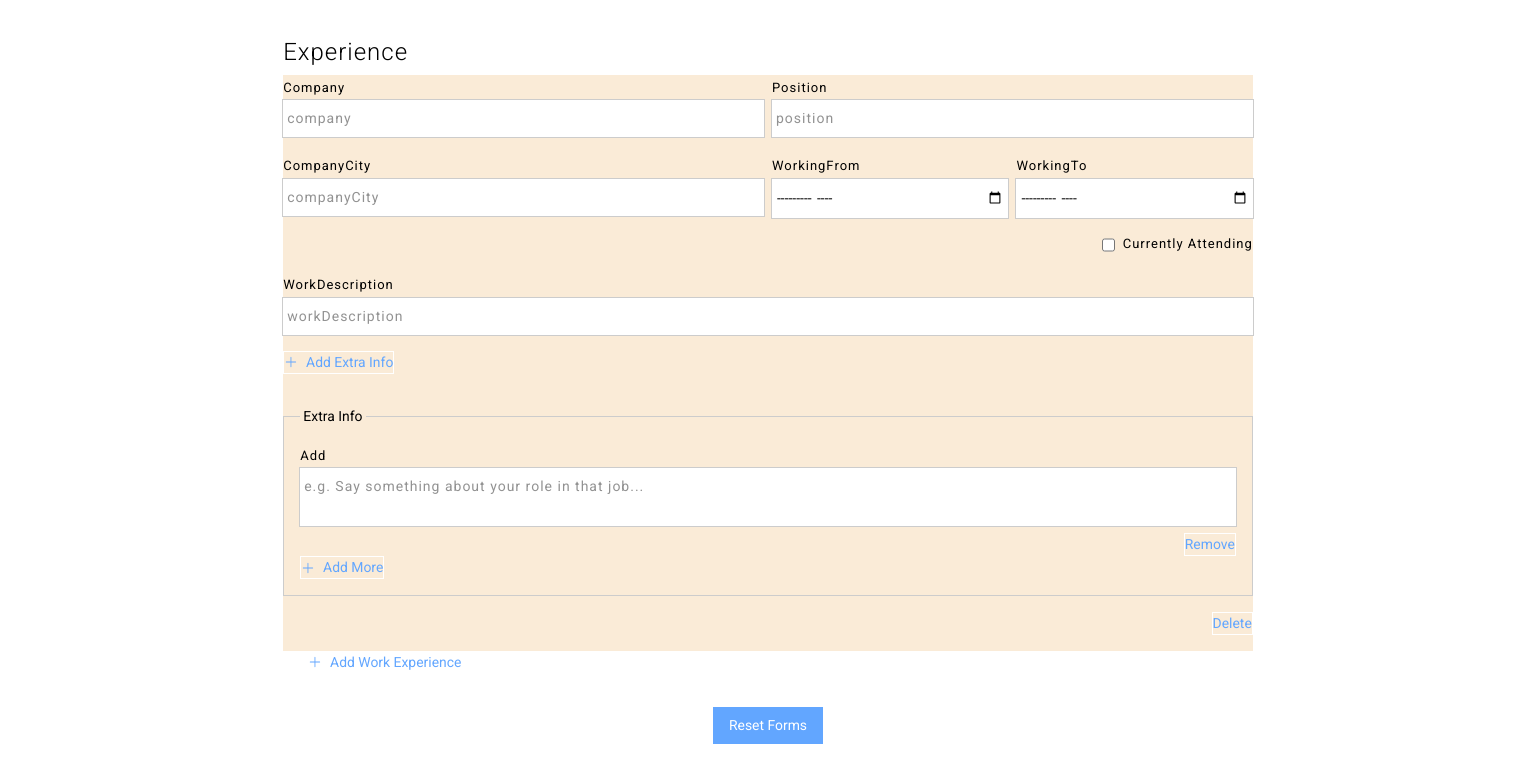
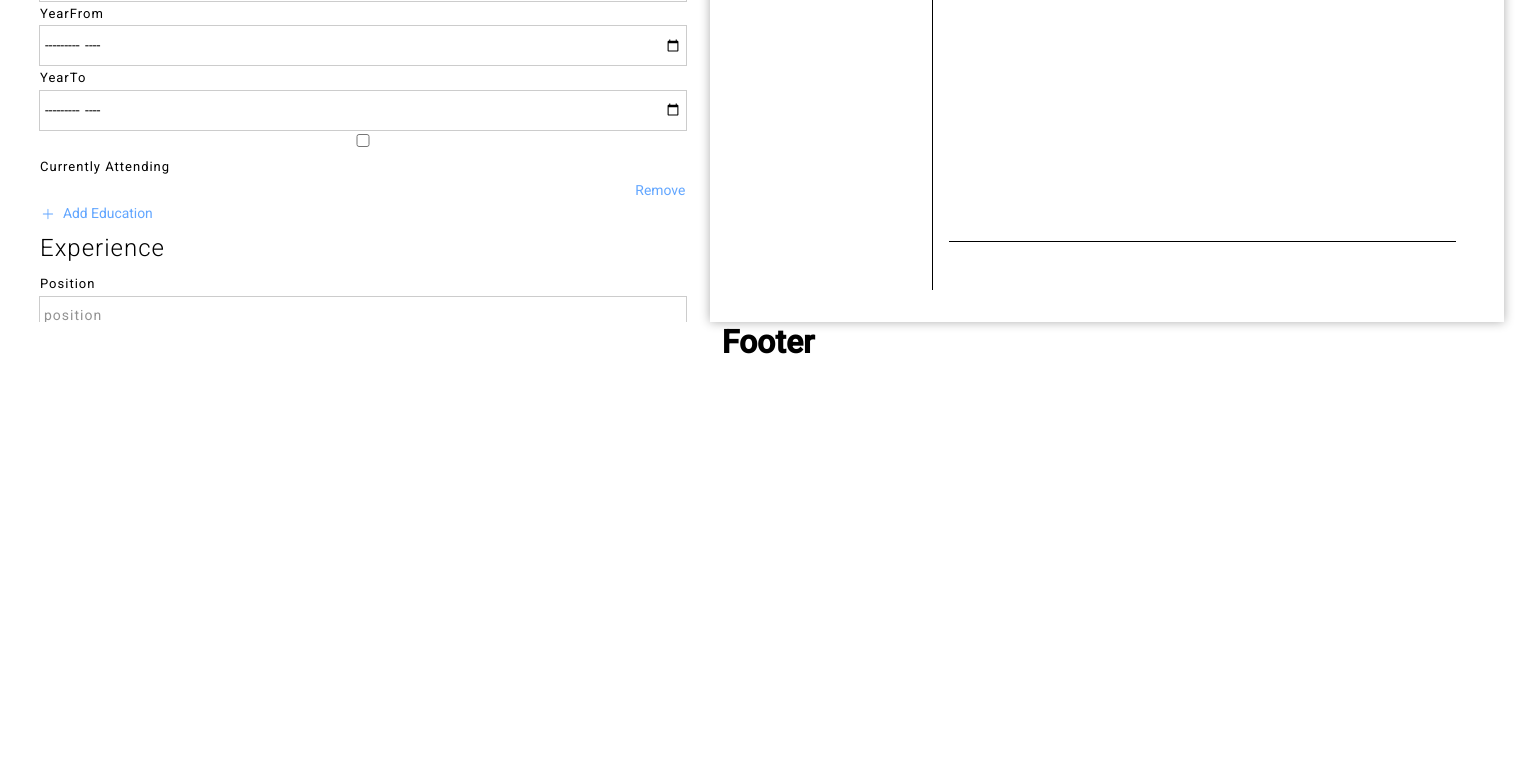
Before and after one commit to anmaras/cv-project, a React (Create React App) app: page /education in a window 1536 px wide. Shown: the part 860-1644 px from the top of the page. After the commit the page ends 1222 px from the top, so only its background shows below. Built offline with nearby package versions, Linux system fonts and the light colour scheme.

Commit message:
style update

```diff
--- a/src/Components/Cv/Cv.module.css
+++ b/src/Components/Cv/Cv.module.css
@@ -16,7 +16,7 @@
   .cv {
     aspect-ratio: 7937 /11225;
     box-shadow: 1px 1px 1px 10px solid black;
-    scale: 0.8;
+    /* scale: 0.8; */
   }
 
   .cv-main {
--- a/src/Components/Form/Form.module.css
+++ b/src/Components/Form/Form.module.css
@@ -1,10 +1,11 @@
 /* main forms container */
 .forms-container {
+  width: 100%;
+  height: 1122px;
+  max-width: 800px;
+  display: grid;
+  padding-inline: 0.5rem;
   overflow: auto;
-  display: grid;
-  align-content: space-between;
-  gap: 2rem;
-  padding-inline: 0.5rem;
 }
 
 .form-title {
@@ -17,15 +18,14 @@
 .listItem-form-wrapper {
   display: flex;
   flex-direction: column;
-  background-color: antiquewhite;
 }
 
-.form {
+.listItem-form {
   display: grid;
-  gap: 1rem;
+  gap: 0.5rem;
 }
 
-.form div:has(input[type='checkbox']) {
+.listItem-form div:has(input[type='checkbox']) {
   display: grid;
   grid-auto-flow: column;
   justify-content: right;
@@ -33,24 +33,37 @@
 }
 
 /* select the label when the checkbox is checked or when is not change the color */
-.form div:has(input[type='checkbox']:checked) > label {
+.listItem-form div:has(input[type='checkbox']:checked) > label {
   color: var(--darker-blue-color);
 }
-.form div:has(input[type='checkbox']:not(:checked)) > label {
+.listItem-form div:has(input[type='checkbox']:not(:checked)) > label {
   color: inherit;
 }
 
 /* delete education form button */
 .delete-education-btn,
 .delete-experience-btn {
-  width: fit-content;
   align-self: flex-end;
-  margin-block: 1rem;
 }
 
 .add-education-btn,
 .add-exp-btn {
-  margin-left: 1.5rem;
+  /* margin-left: 1.5rem; */
+}
+
+.reset-form-btn {
+  margin: auto;
+  margin-top: 1rem;
+}
+
+.link-btn-container {
+  display: grid;
+  grid-auto-flow: column;
+  justify-content: space-between;
+}
+
+.link-btn {
+  justify-self: flex-end;
 }
 
 /* scroll bar styling start */
@@ -71,14 +84,6 @@
 /* scroll bar styling end */
 
 @media (min-width: 1440px) {
-  .form {
-    display: grid;
-    grid-auto-flow: row;
-    grid-template-columns: 1fr 1fr;
-    column-gap: 0.5rem;
-    margin-bottom: 1rem;
-  }
-
   /* create education section unique style start */
   .education,
   .experience {
@@ -118,17 +123,13 @@
   }
 
   /* select the checkbox div of education and exp form*/
-  .form.education div:has(input[type='checkbox']),
-  .form.experience div:has(input[type='checkbox']) {
+  .listItem-form div:has(input[type='checkbox']) {
     grid-column: 3/-1;
-  }
-
-  .form.experience div:has(input[type='checkbox']) {
     grid-row: 3/4;
   }
 
   /* make  the last item from personal form to take 2 column width */
-  .form div:last-child {
+  .listItem-form div:last-child {
     grid-column: 1/3;
   }
 }
--- a/src/Components/Form/FormExperience/FormExperienceExtraInfo/FormExperienceExtraInfo.module.css
+++ b/src/Components/Form/FormExperience/FormExperienceExtraInfo/FormExperienceExtraInfo.module.css
@@ -1,7 +1,5 @@
 .extraInfo-container {
-  display: grid;
-  /* padding-inline: 2rem; */
-  /* margin-block: 1rem; */
+  margin-block: 1rem;
 }
 
 .expJobExtraInfo-list {
@@ -11,12 +9,7 @@
 
 .expJobExtraInfo-listItem {
   display: grid;
-  align-items: center;
-}
-
-.add-extraInfo-btn,
-.add-more-btn {
-  /* margin-block: 1rem; */
+  /* align-items: center; */
 }
 
 .remove-info-btn {
--- a/src/Components/Form/FormPersonalInfo/FormSocialLinks/FormSocialLinks.module.css
+++ b/src/Components/Form/FormPersonalInfo/FormSocialLinks/FormSocialLinks.module.css
@@ -1,17 +1,12 @@
 .links-section {
-  padding: 1rem;
+  margin-block: 1rem;
 }
 
 .add-social-btn,
 .add-more-social-btn {
-  width: fit-content;
+  /* width: fit-content; */
   /* margin-left: 0.5rem; */
   /* margin-block: 1rem; */
-}
-
-.socialLinks-list {
-  /* display: grid; */
-  /* gap: 0.5rem; */
 }
 
 .socialLinks-listItem {
--- a/src/index.css
+++ b/src/index.css
@@ -91,11 +91,11 @@ body {
 }
 
 main {
-  /* height: 800px; */
+  height: 100%;
   display: grid;
   grid-template-rows: 1fr 1fr;
   gap: 1rem;
-  overflow: auto;
+  /* overflow: auto; */
 }
 
 label {
@@ -169,8 +169,6 @@ select {
   color: var(--white);
   padding-inline: 1rem;
   padding-block: 0.5rem;
-  display: block;
-  justify-self: center;
 }
 
 .btn-style-1:focus {
@@ -192,36 +190,21 @@ select {
 fieldset {
   border: thin solid var(--light-grey);
   padding: 1rem;
-  display: grid;
-  margin-top: 2rem;
+  margin-top: 1rem;
 }
 
 legend {
   padding-inline: 0.2rem;
-  font-size: 0.87rem;
 }
 
 @media (min-width: 1440px) {
   #root {
     place-items: center;
   }
-
   main {
-    width: 90%;
-    grid-auto-flow: row;
+    padding-inline: 2rem;
+    grid-template-columns: minmax(auto, var(--cv-width)) var(--cv-width);
     grid-template-rows: 1fr;
-    justify-content: center;
     align-items: center;
   }
-  fieldset {
-    /* border: thin solid var(--light-grey); */
-    /* margin-inline: 2rem; */
-  }
 }
-
-@media (min-width: 1920px) {
-  main {
-    grid-template-columns: minmax(auto, var(--cv-width)) var(--cv-width);
-    grid-template-rows: 1fr;
-  }
-}
```
